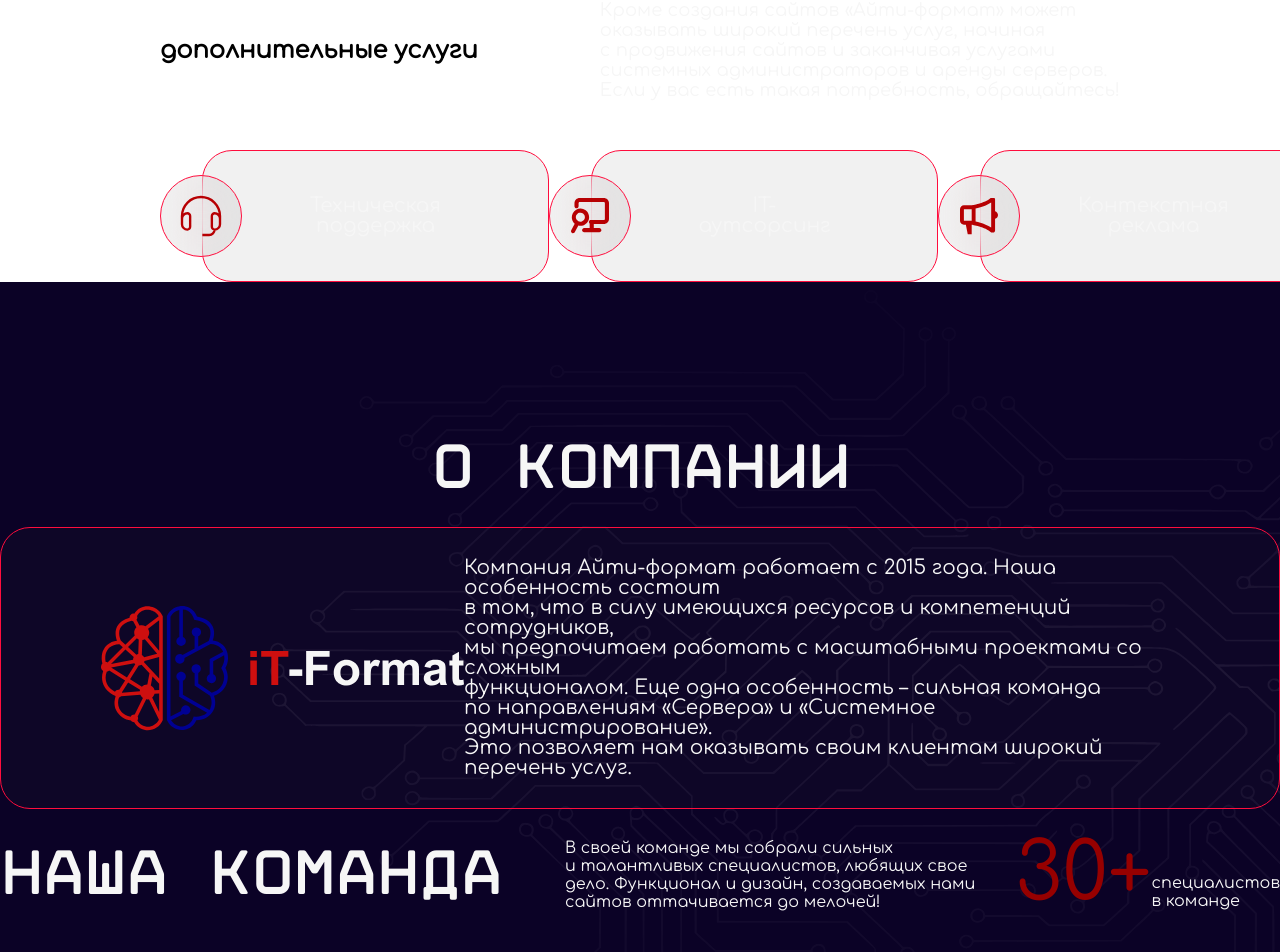
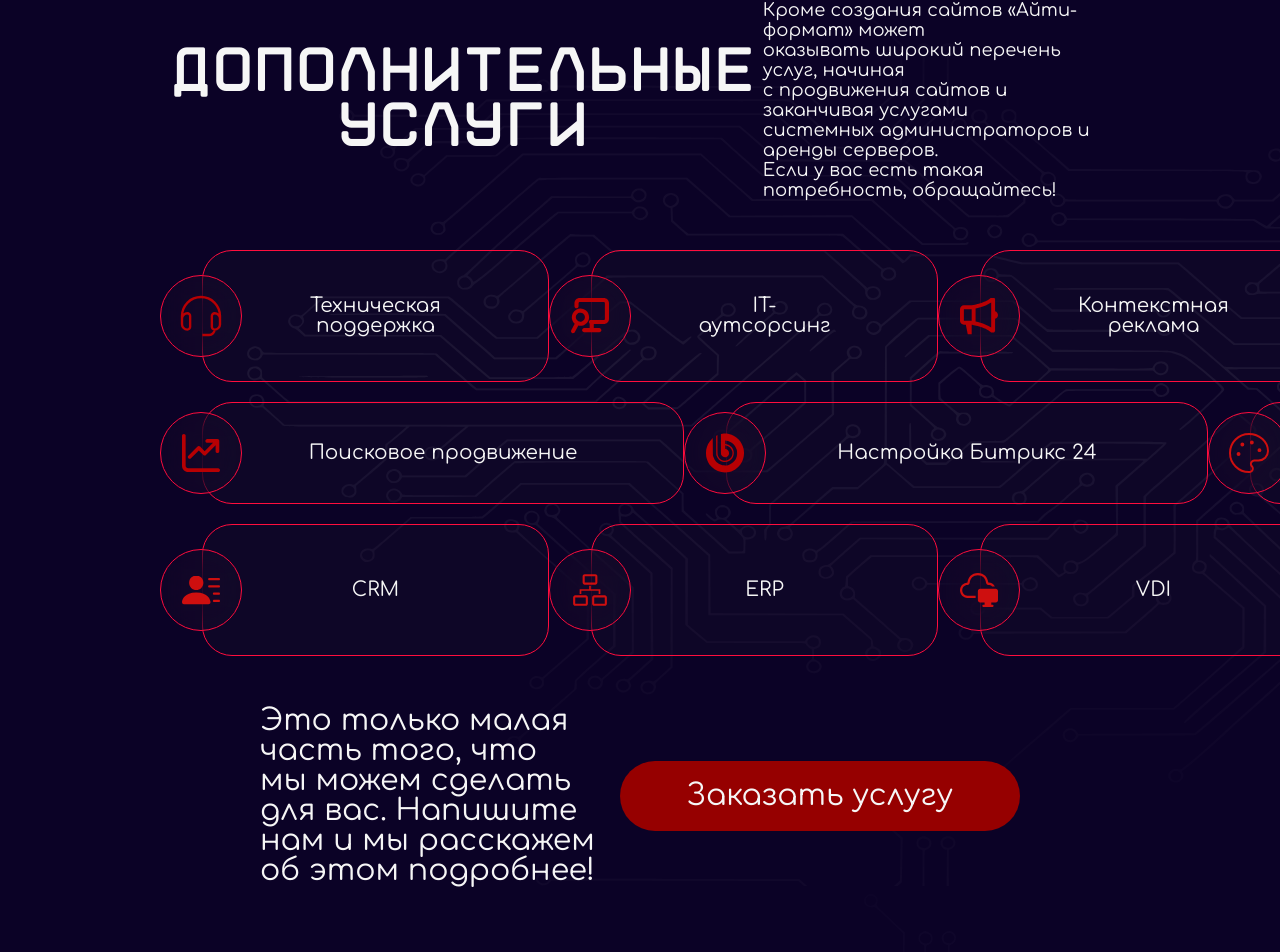
Before and after one commit to tkseniyya/itformat_footer, a website: page footer.html in a window 1280 px wide. Shown: the top 952 px of the page. Drawn offline with Linux system fonts and the light colour scheme.

Commit message:
block additional__services

```diff
--- a/footer.html
+++ b/footer.html
@@ -10,7 +10,7 @@
     <div class="bg__services">
         <section class="additional__services">
             <div class="services__description">
-                <h2 class="title">дополнительные услуги</h2>
+                <h2 class="services__title">дополнительные услуги</h2>
                 <p class="description__text pre-line">Кроме создания сайтов «Айти-формат» может
                     оказывать широкий перечень услуг, начиная
                     с продвижения сайтов и заканчивая услугами
@@ -19,6 +19,7 @@
                 </p>
             </div>
             <div class="services">
+                <div class="services__container1">
                     <div class="service">
                         <div class="service__picture border__red">
                             <img src="img/support.svg" alt="support picture">
@@ -43,26 +44,62 @@
                         </div>
                         <div class="description__text border__red">Аренда<br>серверов</div>
                     </div>
-
-
-                <!--<div class="service">
+                </div>
+                <div class="services__container2">
+                    <div class="service">
                         <div class="service__picture border__red">
-                        <img src="img/rent.svg">
+                            <img src="img/promotion.svg" alt="promotion picture">
                         </div>
-                    <div class="description__text border__red">Аренда<br>серверов</div>
+                        <div class="description__text border__red">Поисковое продвижение</div>
                     </div>
                     <div class="service">
                         <div class="service__picture border__red">
-                        <img src="img/rent.svg">
+                            <img src="img/bitrix.svg" alt="bitrix picture">
                         </div>
-                    <div class="description__text border__red">Аренда<br>серверов</div>
+                        <div class="description__text border__red">Настройка Битрикс 24</div>
                     </div>
                     <div class="service">
                         <div class="service__picture border__red">
-                        <img src="img/rent.svg">
+                            <img src="img/design.svg" alt="design picture">
                         </div>
-                    <div class="description__text border__red">Аренда<br>серверов</div>
-                </div>-->
+                        <div class="description__text border__red">Веб-дизайн</div>
+                    </div>
+                </div>
+                <div class="services__container1">
+                    <div class="service">
+                        <div class="service__picture border__red">
+                            <img src="img/crm.svg" alt="crm picture">
+                        </div>
+                        <div class="description__text border__red">CRM</div>
+                    </div>
+                    <div class="service">
+                        <div class="service__picture border__red">
+                            <img src="img/erp.svg" alt="erp picture">
+                        </div>
+                        <div class="description__text border__red">ERP</div>
+                    </div>
+                    <div class="service">
+                        <div class="service__picture border__red">
+                            <img src="img/vdi.svg" alt="vdi picture">
+                        </div>
+                        <div class="description__text border__red">VDI</div>
+                    </div>
+                    <div class="service">
+                        <div class="service__picture border__red">
+                            <img src="img/1c.svg" alt="1c picture">
+                        </div>
+                        <div class="description__text border__red">1С</div>
+                    </div>
+                </div>
+            </div>
+            <div class="services__order">
+                <div class="description__text pre-line">Это только малая часть того, что
+                    мы можем сделать для вас. Напишите
+                    нам и мы расскажем об этом подробнее!
+                </div>
+                <div class="services__order-btn">
+                    <button type="submit" class="order-btn description__text">Заказать услугу</button>
+                </div>
             </div>
         </section>
     </div>
--- a/footer_styles.css
+++ b/footer_styles.css
@@ -46,7 +46,7 @@ a:hover {
     white-space: pre-line;
 }
 
-.about-us__title, .questions__title, .command__title {
+.about-us__title, .questions__title, .command__title, .services__title {
     font-family: 'Disket', sans-serif;
     font-size: 60px;
     line-height: 55px;
@@ -62,7 +62,7 @@ a:hover {
     border-radius: 30px;
 }
 
-.background-services {
+.bg__services {
     background-image: url("img/background-services.svg");
 }
 
@@ -80,15 +80,25 @@ a:hover {
     font-size: 18px;
 }
 
-.services__description .title{
+.services__description .services__title{
     margin: 0;
 }
 
 .services {
     display: flex;
+    flex-direction: column;
     align-items: center;
     justify-content: space-between;
     margin-top: 50px;
+    gap: 20px;
+}
+
+.services__container1, .services__container2 {
+    display: flex;
+    flex-direction: row;
+    align-items: center;
+    justify-content: space-between;
+    width: 100%;
 }
 
 .service {
@@ -97,13 +107,23 @@ a:hover {
     position: relative;
 }
 
-.service .description__text {
+.services__container1 .description__text {
     display: flex;
     text-align: center;
     align-items: center;
     justify-content: center;
     width: 345px;
     height: 130px;
+    z-index: 1;
+}
+
+.services__container2 .description__text {
+    display: flex;
+    text-align: center;
+    align-items: center;
+    justify-content: center;
+    width: 480px;
+    height: 100px;
     z-index: 1;
 }
 
@@ -126,6 +146,31 @@ a:hover {
     margin-right: -40px;
     backdrop-filter: blur(22px);
 }
+
+.services__order {
+    display: flex;
+    margin: 50px 100px 0 100px;
+    justify-content: space-between;
+    align-items: center;
+}
+
+.services__order .description__text {
+    font-size: 30px;
+    line-height: 30px;
+}
+
+.order-btn {
+    width: 400px;
+    height: 70px;
+    border-radius: 50px;
+    border: none;
+    background-color: #960000;
+    cursor: pointer;
+    font-family: inherit;
+    margin: 0;
+
+}
+
 
 
 
@@ -313,6 +358,7 @@ a:hover {
 
 .question:last-child {
     border-bottom: 1px solid;
+    margin-bottom: 30px;
 }
 
 .question p {
```
Also changed, not shown: img/1c.svg (added), img/bitrix.svg (added), img/crm.svg (added), img/design.svg (added), img/erp.svg (added), img/promotion.svg (added), img/vdi.svg (added). Lines whose indentation alone changed are shown as unchanged.
